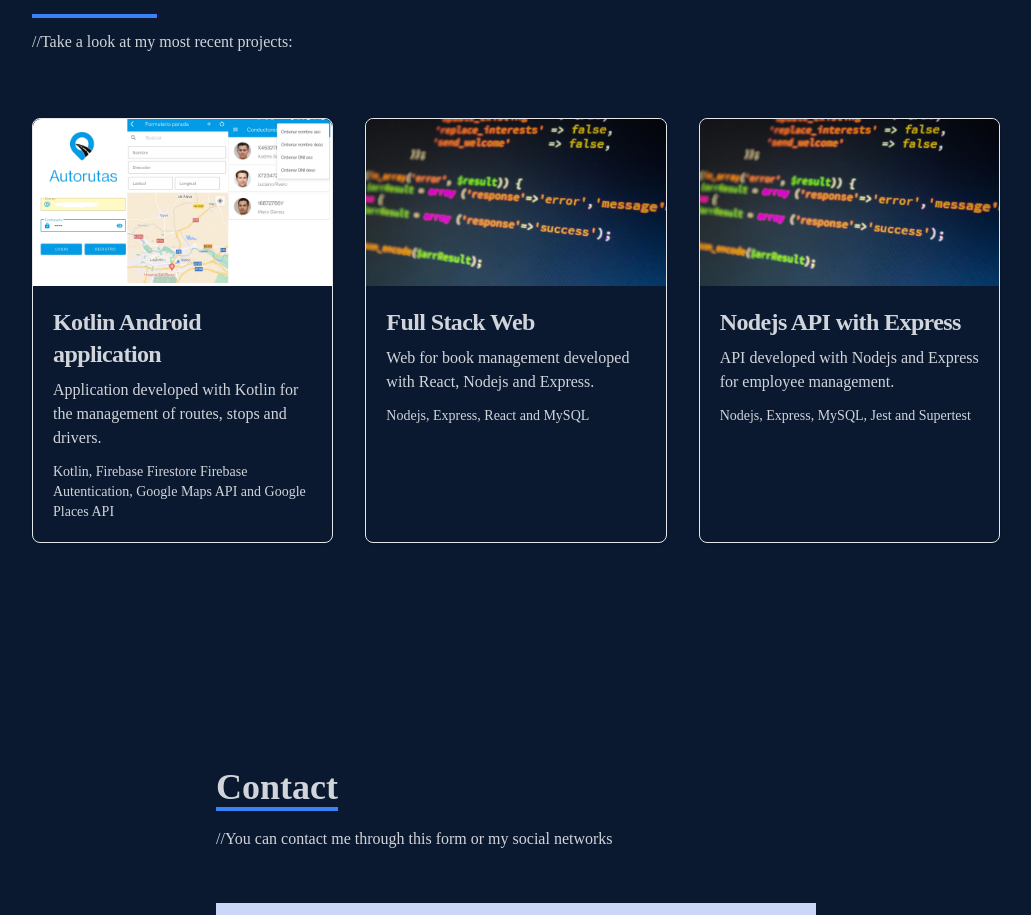
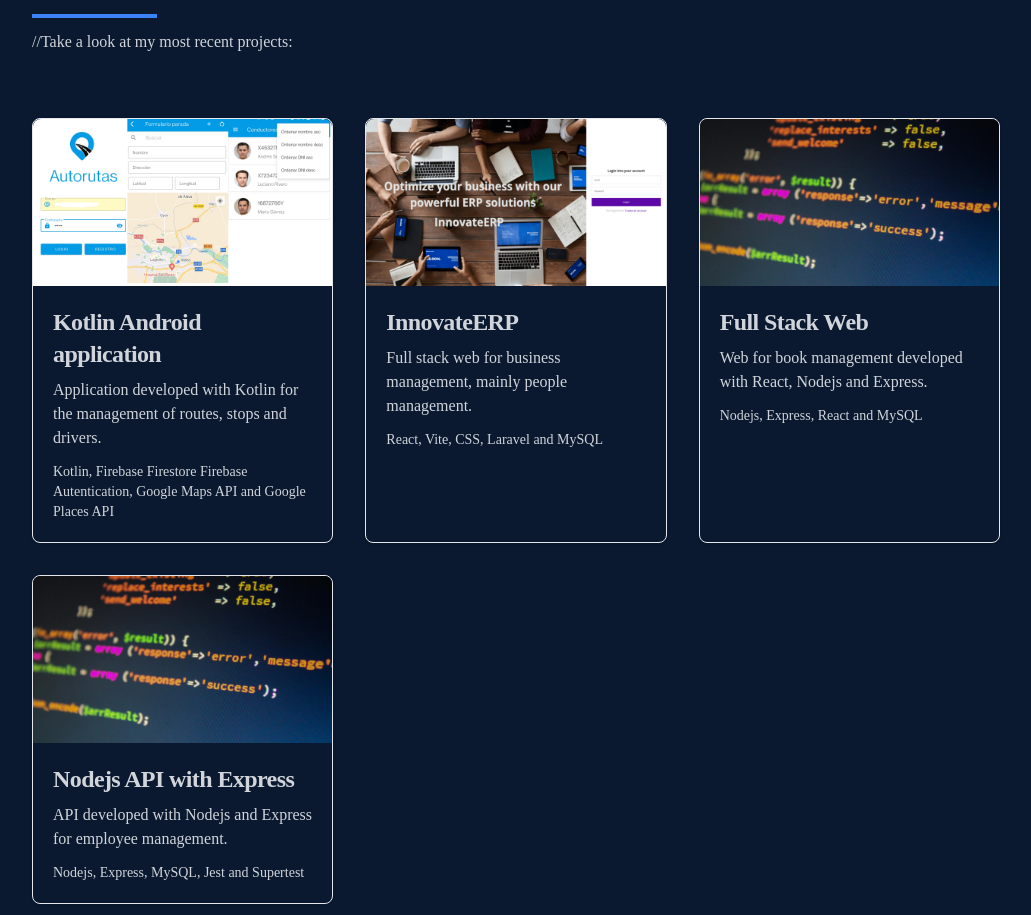
Before and after one commit to Mariusrfx/portfolio-reactjs, a React (Create React App) app: page / in a window 1280 px wide. Shown: the part 2495-3410 px from the top of the page, without its empty margins (124-1155 px from the left). Built offline with nearby package versions, Linux system fonts and the light colour scheme.

Commit message:
v1.4.5.6 new project added

```diff
--- a/src/components/Work.jsx
+++ b/src/components/Work.jsx
@@ -1,7 +1,9 @@
 import React from "react";
 import apilogo from "../assets/api-logo1.jpg";
 import app1 from "../assets/portada-proyecto.jpg";
+import proj4 from "../assets/proj4.png";
 import { useTranslation } from "react-i18next";
+
 
 function Work() {
   const {t}=useTranslation();
@@ -41,7 +43,24 @@ function Work() {
           </div>
 
           {/* Item*/}
+          <div className=" max-w-flex border group container  border-gray-200 rounded-lg shadow dark:bg-[#0e2344] dark:border-gray-700 mx-auto items-center justify-center ">
+            <img className="rounded-t-lg scale-30" src={proj4} alt="" />
+            <div className="p-5">
+              <a href="https://github.com/Mariusrfx/fullstack-erp-react-laravel-mysql">
+                <h5 className="mb-2 text-2xl font-bold tracking-tight hover:text-blue-500">
+                {t('protit4')}
+                </h5>
+              </a>
+              <p className="mb-3 font-normal dark:text-gray-300 ">
+              {t('prodesc4')}
+              </p>
+              <p className="dark:text-gray-400 text-sm h-30 w-full ">
+                React, Vite, CSS, Laravel {t('and')} MySQL
+              </p>
+            </div>
+          </div>
 
+          {/* Item*/}
           <div className="max-w-flex border group container  border-gray-200 rounded-lg shadow dark:bg-[#0e2344] dark:border-gray-700 mx-auto items-center justify-center ">
             <img className="rounded-t-lg object-cover" src={apilogo} alt="" />
             <div className="p-5">
@@ -79,6 +98,9 @@ function Work() {
               </p>
             </div>
           </div>
+
+
+
         </div>
       </div>
     </div>
--- a/src/languages/translator.jsx
+++ b/src/languages/translator.jsx
@@ -27,9 +27,9 @@ const resources = {
       msgplch:"Message",
       btnform:"Send",
       footdesc:"©Marius Romosan. All rights reserved",
-      and:"and"
-
-
+      and:"and",
+      protit4:"InnovateERP",
+      prodesc4:"Full stack web for business management, mainly people management."
     },
   },
   es: {
@@ -60,7 +60,9 @@ const resources = {
       msgplch:"Mensaje",
       btnform:"Enviar",
       footdesc:"©Marius Romosan. Todos los derechos reservados",
-      and: "y"
+      and: "y",
+      protit4:"InnovateERP",
+      prodesc4:"Full stack web para la gestión de empresa, principalmente la gestión de personas."
     },
   },
 };
```
Also changed, not shown: src/assets/proj4.png (added).
